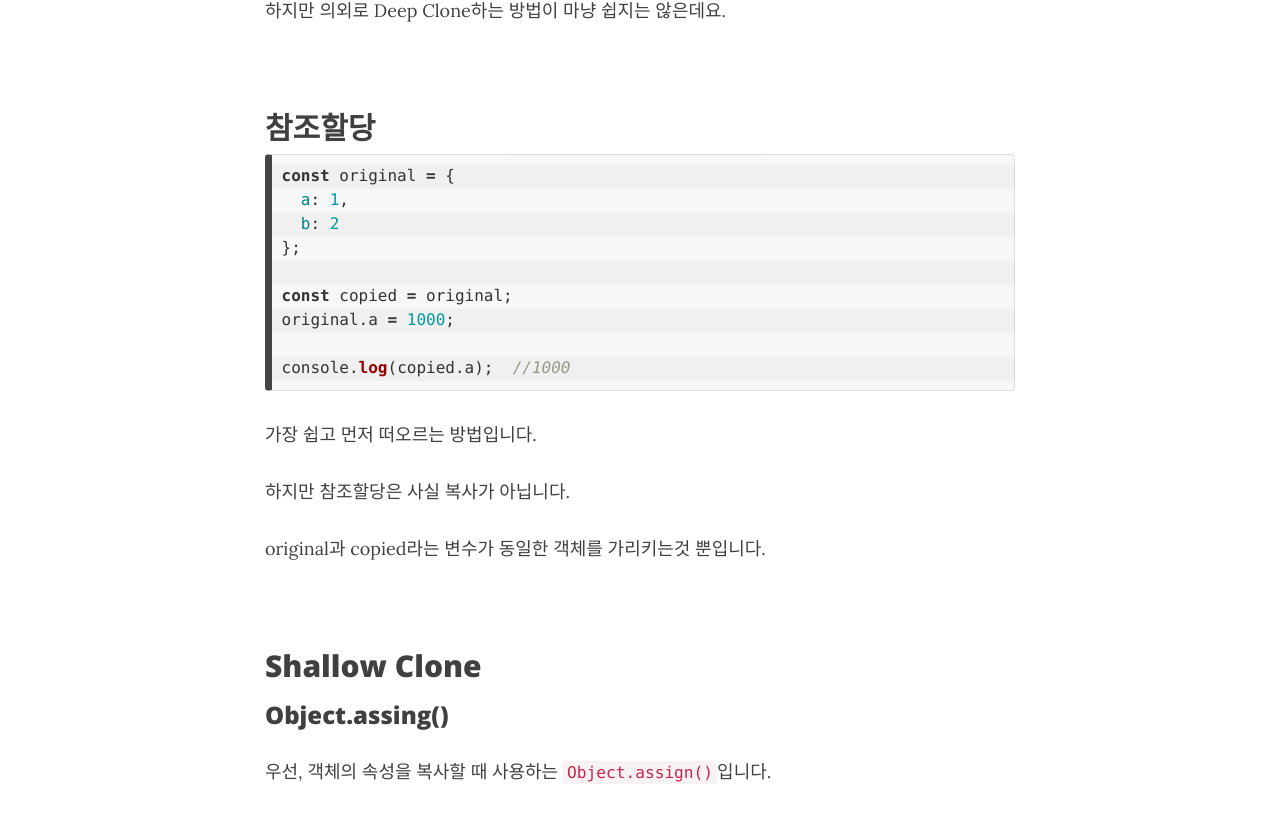
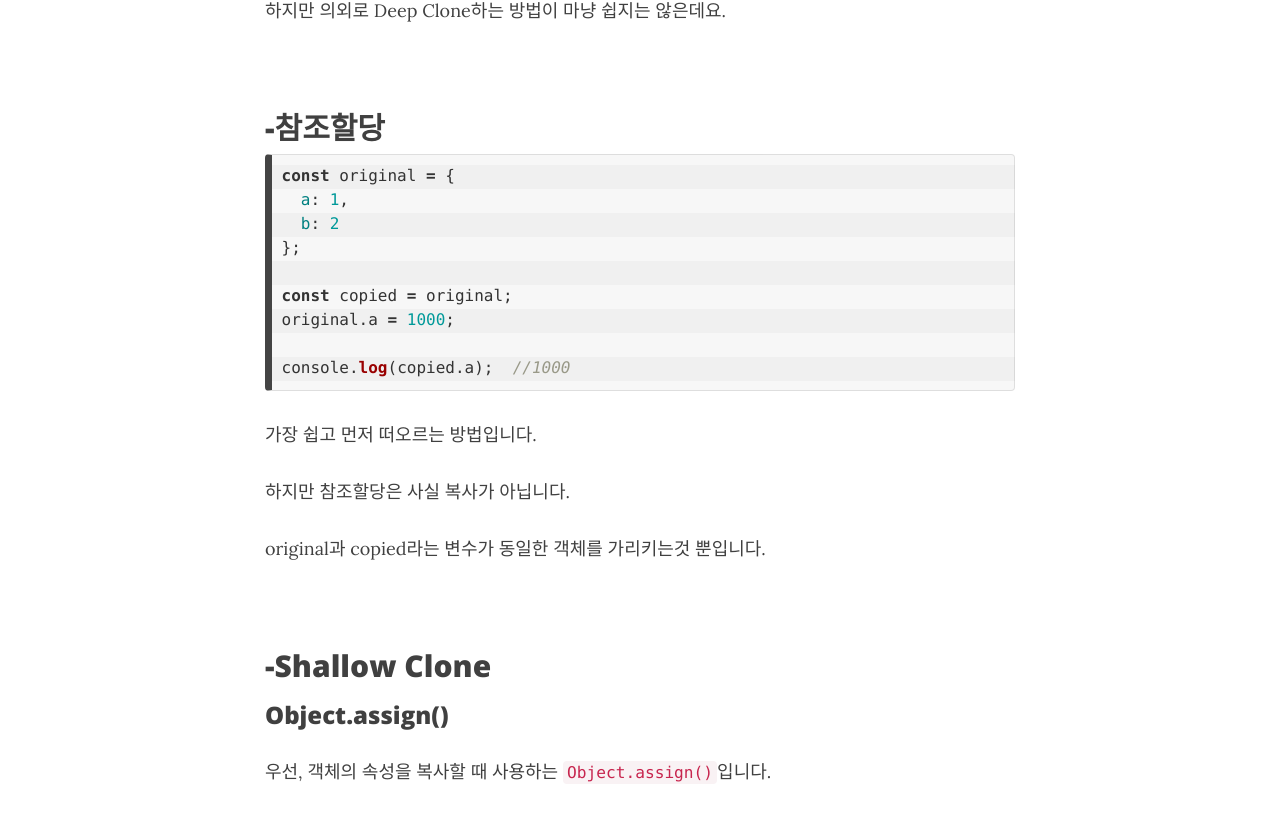
Before and after one commit to JUNWOO45/junwoo45.github.io.archived, a Jekyll site: the page built from _posts/2019-09-23-deep_clone.md, in a window 1280 px wide and 1400 px high. Shown: the part 331-1149 px from the top of the window. Built offline with Jekyll 4.4.1, drawn with Linux system fonts in a browser that asks for light colours; nearby versions of some CDN libraries; comment, search, counter and statistics services are not loaded; some of the changed text lies outside the part shown.

Commit message:
가독성 향상

````diff
--- a/_posts/2019-09-23-deep_clone.md
+++ b/_posts/2019-09-23-deep_clone.md
@@ -15,7 +15,7 @@ comments: true
 
 
 
-## 참조할당
+## -참조할당
 
 ```javascript
 const original = {
@@ -39,9 +39,9 @@ original과 copied라는 변수가 동일한 객체를 가리키는것 뿐입니
 
 
 
-## Shallow Clone
+## -Shallow Clone
 
-### Object.assing()
+### Object.assign()
 
 우선, 객체의 속성을 복사할 때 사용하는 `Object.assign()`입니다.
 
@@ -166,7 +166,7 @@ console.log(result.c.d);
 
 
 
-## Deep Clone
+## -Deep Clone
 
 ### JSON객체의 메소드를 이용하는 방법
 
@@ -306,7 +306,7 @@ console.log(copied.d());	// 'hi'
 
 
 
-## 잘못된 방법
+## -잘못된 방법
 
 ### Object.create()
 
````
